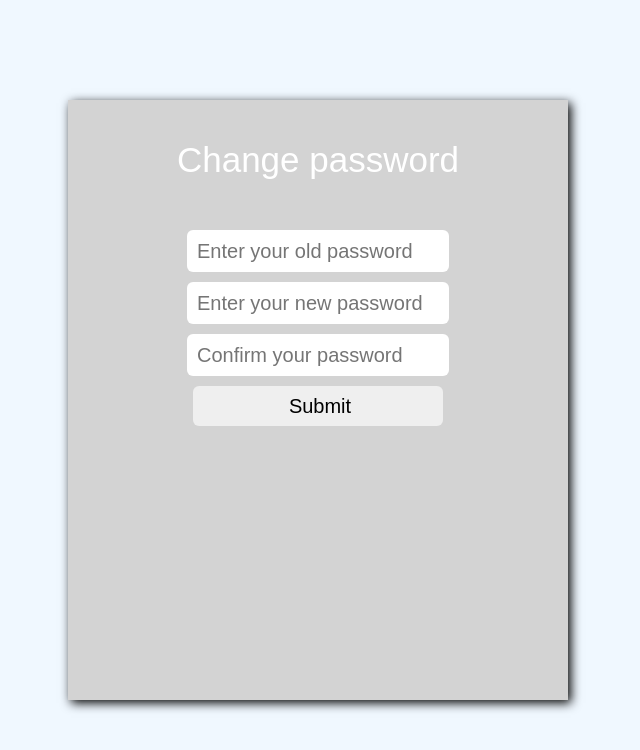
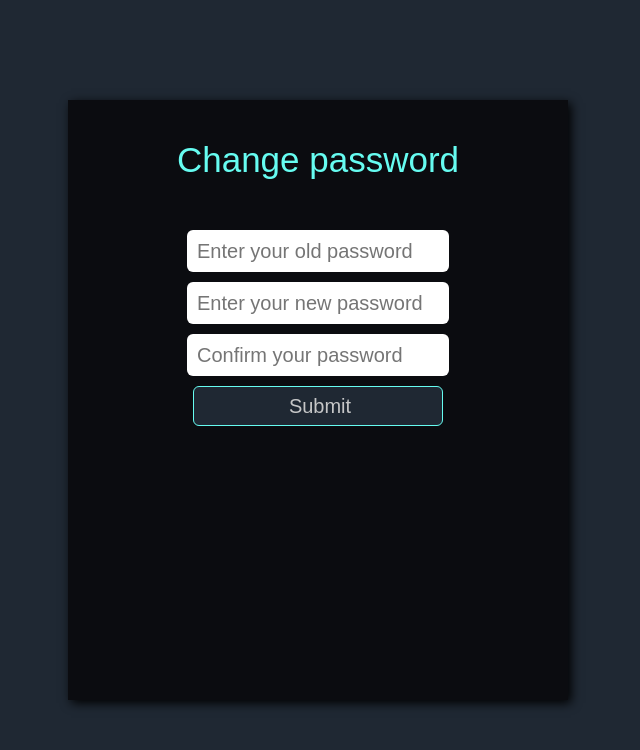
Before and after one commit to gabip86/yup-validation, a React (Create React App) app: page / in a window 1280 px wide. Shown: the top 750 px of the page, without its empty margins (322-962 px from the left). Built offline with nearby package versions, Linux system fonts and the light colour scheme.

Commit message:
Change styling

```diff
--- a/src/App.css
+++ b/src/App.css
@@ -1,6 +1,6 @@
 .App {
   text-align: center;
-  background-color: aliceblue;
+  background-color: #1f2833;
   width: 100vw;
   height: 100vh;
   display: flex;
@@ -16,7 +16,7 @@ body {
 .Form {
   width: 500px;
   height: 600px;
-  background-color: lightgrey;
+  background-color: #0b0c10;
   box-shadow: 3px 3px 10px;
   font-family: Arial, Helvetica, sans-serif;
   display: flex;
@@ -24,7 +24,7 @@ body {
 }
 
 .Form .title {
-  color: white;
+  color: #66fcf1;
   flex: 20%;
   width: 100%;
   display: grid;
@@ -49,9 +49,20 @@ body {
 
 .inputs #submit {
   cursor: pointer;
+  background-color: #1f2833;
+  color: #c5c6c7;
+  border: 1px solid #66fcf1;
+}
+
+.inputs #submit:hover {
+  background-color: #45a29e;
+}
+
+.inputs #submit:disabled {
+  border: 1px solid #c5c6c7;
 }
 
 .error {
   margin: 5px;
-  color:red;
+  color:#45a29e;
 }
```
